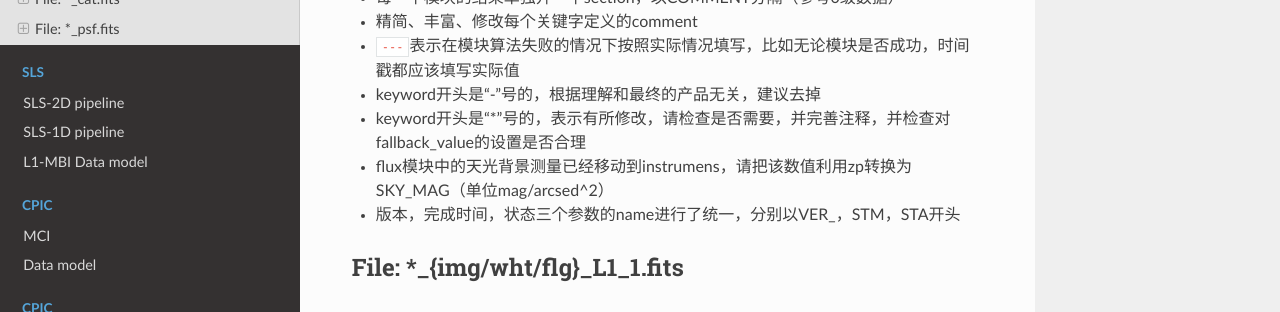
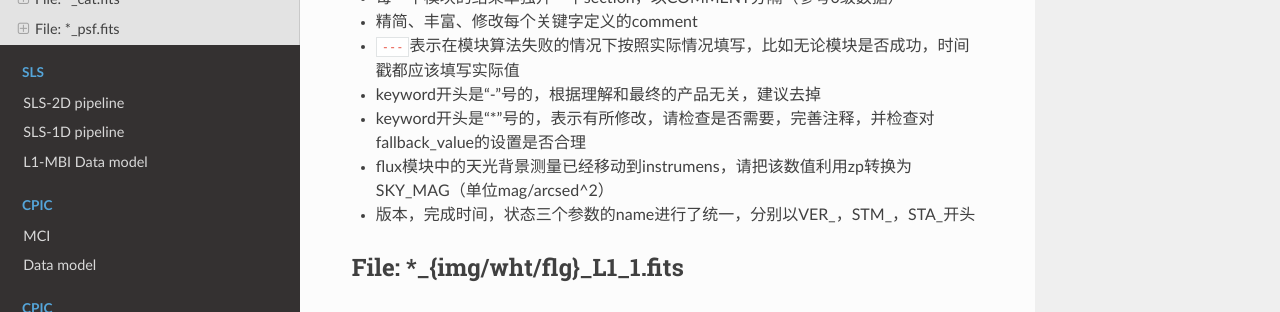
Before and after one commit to hypergravity/csst-doc-msc, a Sphinx documentation site: the page built from docs/source/mbi/data_model.md, in a window 1280 px wide and 900 px high. Shown: the part 174-486 px from the top of the window. Built offline with Sphinx 7.4.7 and the Read the Docs theme 2.0.0, drawn with Linux system fonts in a browser that asks for light colours.

Commit message:
Update data_model.md

```diff
--- a/docs/source/mbi/data_model.md
+++ b/docs/source/mbi/data_model.md
@@ -4,9 +4,9 @@
 - 精简、丰富、修改每个关键字定义的comment
 - `---`表示在模块算法失败的情况下按照实际情况填写，比如无论模块是否成功，时间戳都应该填写实际值
 - keyword开头是“-”号的，根据理解和最终的产品无关，建议去掉
-- keyword开头是“*”号的，表示有所修改，请检查是否需要，并完善注释，并检查对fallback_value的设置是否合理
+- keyword开头是“*”号的，表示有所修改，请检查是否需要，完善注释，并检查对fallback_value的设置是否合理
 - flux模块中的天光背景测量已经移动到instrumens，请把该数值利用zp转换为SKY_MAG（单位mag/arcsed^2）
-- 版本，完成时间，状态三个参数的name进行了统一，分别以VER_，STM，STA开头
+- 版本，完成时间，状态三个参数的name进行了统一，分别以VER_，STM_，STA_开头
 
 ## File: *_{img/wht/flg}_L1_1.fits
 
```
